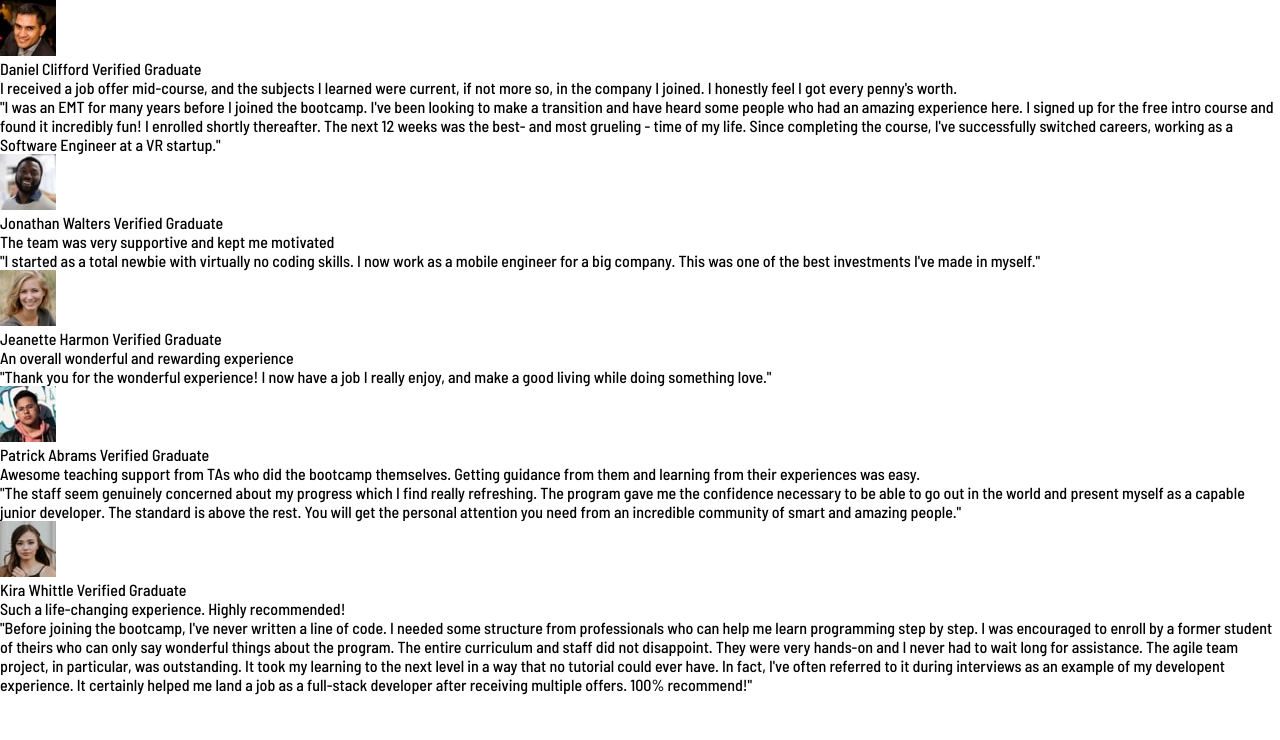
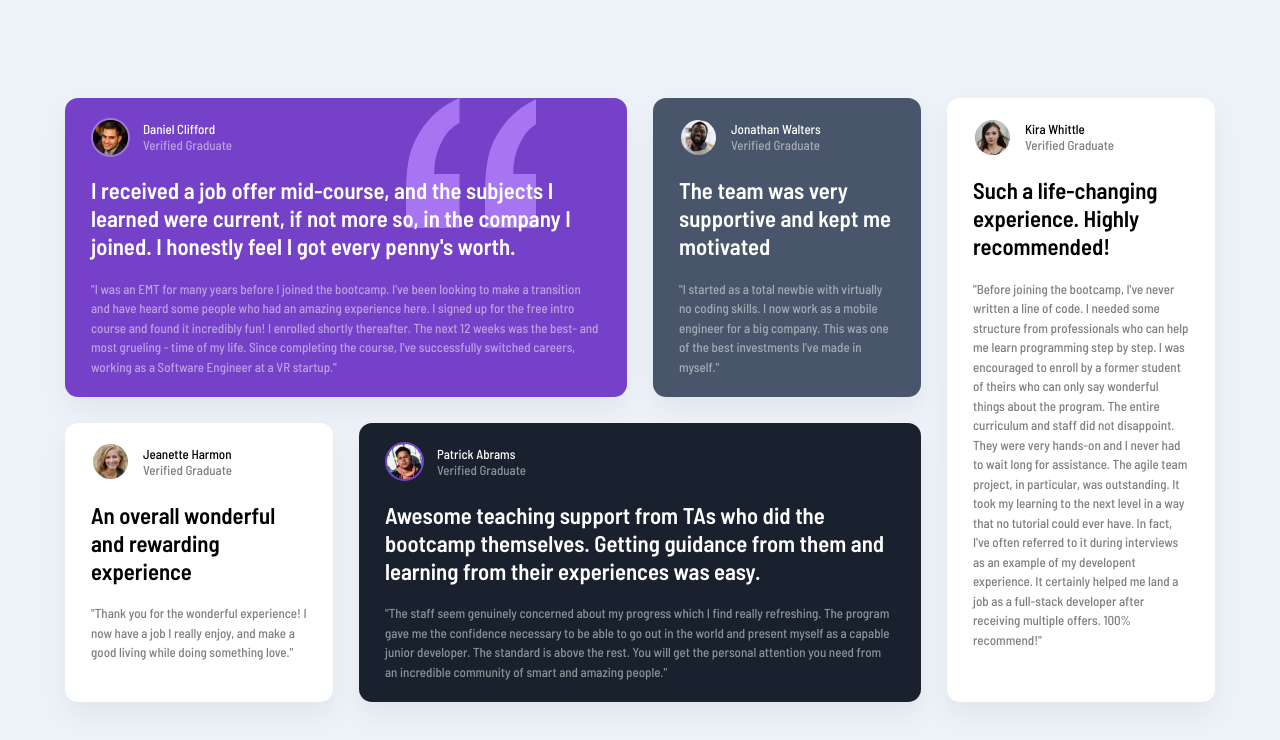
Before and after one commit to loicmaes/frontendmentor-testimonial-grid, a plain HTML site: page index.html in a window 1280 px wide. Drawn offline with nearby package versions, Linux system fonts and the light colour scheme; files that its build step writes are made by us from their sources.

Commit message:
:rocket: Final render

```diff
--- /dev/null
+++ b/css/_colors.scss
@@ -0,0 +1,7 @@
+$mod-violet: hsl(263, 55%, 52%);
+$d-grayish-blue: hsl(217, 19%, 35%);
+$d-blackish-blue: hsl(219, 29%, 14%);
+$white: hsl(0, 0%, 100%);
+
+$light-gray: hsl(0, 0%, 81%);
+$light-grayish-blue: hsl(210, 46%, 95%);
--- a/css/normalize.scss
+++ b/css/normalize.scss
@@ -11,7 +11,7 @@
 
 body {
   width: 100%;
-  font-size: 16px;
+  font-size: 13px;
   min-height: 100vh;
   font-family: 'Barlow Semi Condensed', 'Helvetica', sans-serif;
 }
--- /dev/null
+++ b/css/styles.scss
@@ -0,0 +1,123 @@
+@use "colors";
+
+body {
+  display: grid;
+  padding: 1.5em 5em;
+  place-content: center;
+  background-color: colors.$light-grayish-blue;
+
+  @media screen and (max-width: 800px) {
+    padding: 2em 1em;
+  }
+}
+
+.grid {
+  gap: 2em;
+  width: 100%;
+  display: grid;
+  grid-template-columns: repeat(4, 1fr);
+
+  @media screen and (max-width: 800px) {
+    grid-template-columns: 1fr;
+  }
+
+  &__box {
+    gap: 1.5em;
+    display: flex;
+    padding: 1.5em 2em;
+    border-radius: 1em;
+    position: relative;
+    flex-direction: column;
+    background-color: colors.$white;
+    box-shadow: 0 1em 2em rgba(0, 0, 0, .05);
+
+    &[data-col-span="2"] {
+      grid-column: span 2;
+    }
+
+    &:last-child {
+      grid-column: 4;
+      grid-row: 1 / span 2;
+    }
+
+    &[data-style="primary"] {
+      z-index: 0;
+      color: colors.$white;
+      background-color: colors.$mod-violet;
+
+      &::before {
+        top: 0;
+        right: 7em;
+        width: 10em;
+        z-index: -1;
+        content: '';
+        position: absolute;
+        aspect-ratio: 1 / 1;
+        background-size: cover;
+        background-image: url('../imgs/bg-pattern-quotation.svg');
+
+        @media screen and (max-width: 800px) {
+          right: 2em;
+          width: 7em;
+        }
+      }
+
+      > header > img {
+        border-color: hsl(0, 0%, 100%, .3);
+      }
+    }
+    &[data-style="light-grey"] {
+      color: colors.$white;
+      background-color: colors.$d-grayish-blue;
+
+      > header > img {
+        border-color: colors.$d-grayish-blue;
+      }
+    }
+    &[data-style="grey"] {
+      color: colors.$white;
+      background-color: colors.$d-blackish-blue;
+
+      > header > img {
+        border-color: colors.$mod-violet;
+      }
+    }
+
+    &__author {
+      gap: 1em;
+      display: flex;
+      align-items: center;
+
+      &--avatar {
+        height: 3em;
+        display: block;
+        border-radius: 50%;
+        border: 2px solid colors.$white;
+      }
+
+      &__credentials {
+        display: flex;
+        flex-direction: column;
+
+        &--role {
+          opacity: .5;
+        }
+      }
+    }
+
+    &__title {
+      font-weight: 600;
+      font-size: 1.75em;
+    }
+
+    &__content {
+      opacity: .5;
+      line-height: 150%;
+    }
+
+    @media screen and (max-width: 800px) {
+      grid-row: inherit !important;
+      grid-column: inherit !important;
+    }
+  }
+}
--- a/index.html
+++ b/index.html
@@ -2,8 +2,8 @@
 <html lang="en">
   <head>
     <meta charset="UTF-8" />
+    <meta http-equiv="X-UA-Compatible" content="ie=edge" />
     <meta name="viewport" content="width=device-width, initial-scale=1.0" />
-    <meta http-equiv="X-UA-Compatible" content="ie=edge" />
 
     <!-- ICON -->
     <link rel="shortcut icon" href="imgs/favicon-32x32.png" />
@@ -43,7 +43,7 @@
         <h1 class="grid__box__title">The team was very supportive and kept me motivated</h1>
         <p class="grid__box__content">"I started as a total newbie with virtually no coding skills. I now work as a mobile engineer for a big company. This was one of the best investments I've made in myself."</p>
       </article>
-      <article class="grid__box" data-style="white">
+      <article class="grid__box">
         <header class="grid__box__author">
           <img src="imgs/image-jeanette.jpg" alt="Jeanette Harmon" class="grid__box__author--avatar" />
           <p class="grid__box__author__credentials">
@@ -67,7 +67,7 @@
         <h1 class="grid__box__title">Awesome teaching support from TAs who did the bootcamp themselves. Getting guidance from them and learning from their experiences was easy.</h1>
         <p class="grid__box__content">"The staff seem genuinely concerned about my progress which I find really refreshing. The program gave me the confidence necessary to be able to go out in the world and present myself as a capable junior developer. The standard is above the rest. You will get the personal attention you need from an incredible community of smart and amazing people."</p>
       </article>
-      <article class="grid__box" data-style="white">
+      <article class="grid__box">
         <header class="grid__box__author">
           <img src="imgs/image-kira.jpg" alt="Kira Whittle" class="grid__box__author--avatar" />
           <p class="grid__box__author__credentials">
```
Also changed, not shown: css/normalize.css, css/styles.css (added), imgs/bg-pattern-quotation.svg (added).
